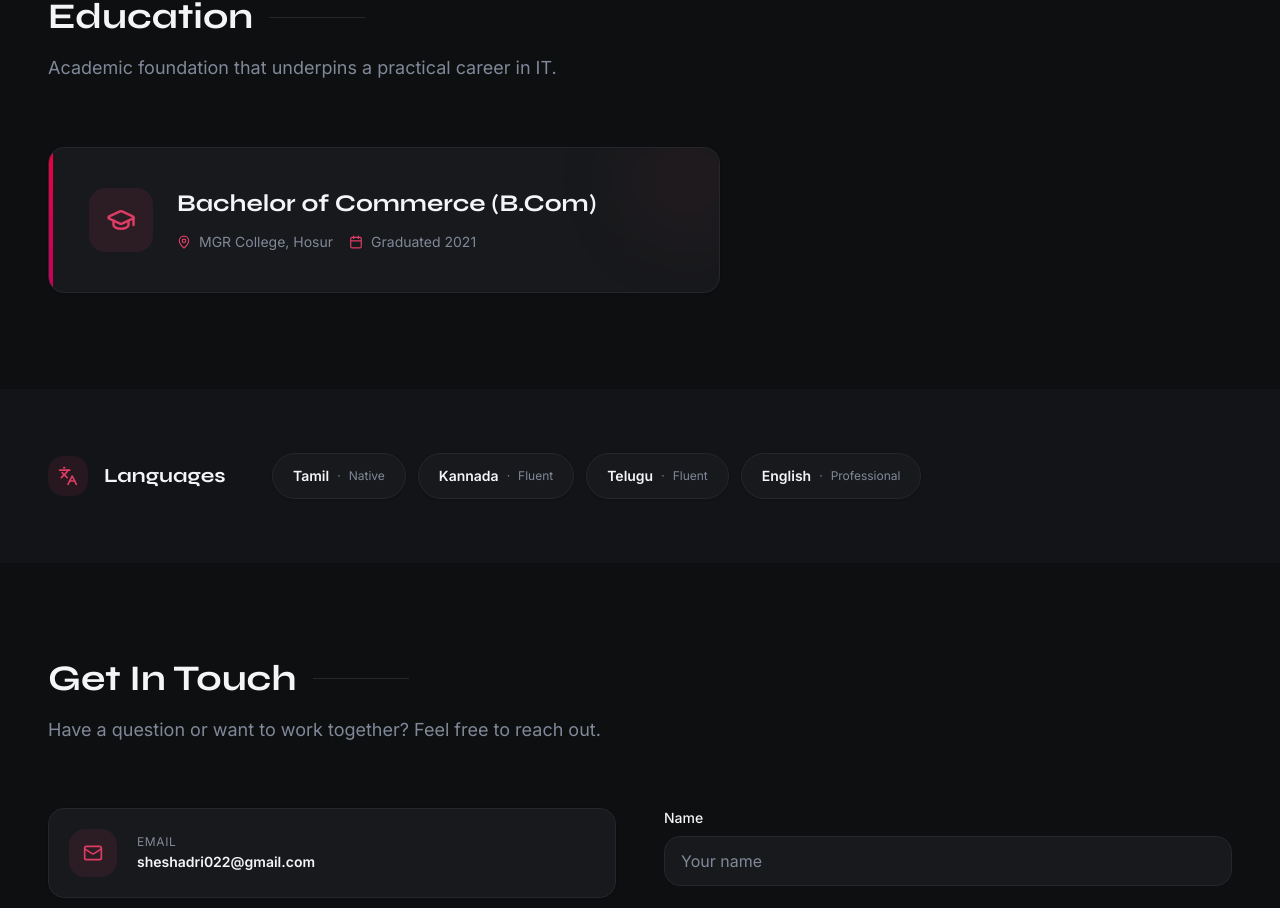
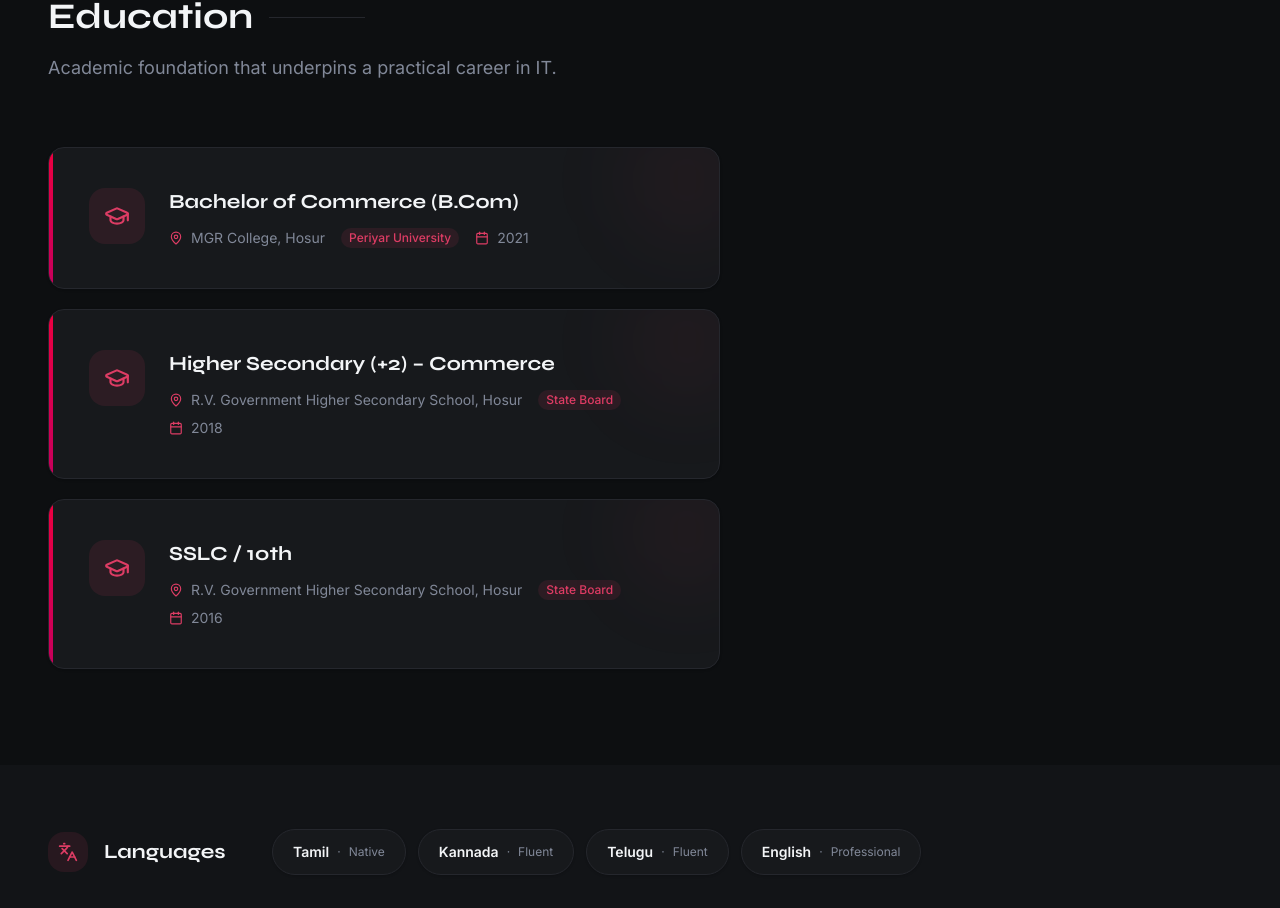
Before and after one commit to sheshadri022/portfolio, a React (Vite) app: page / in a window 1280 px wide. Shown: the part 5752-6660 px from the top of the page. Built offline with nearby package versions, Linux system fonts and the light colour scheme.

Commit message:
Update src/components/Education.tsx

```diff
--- a/src/components/Education.tsx
+++ b/src/components/Education.tsx
@@ -1,5 +1,26 @@
 import { motion } from "framer-motion";
 import { GraduationCap, MapPin, Calendar } from "lucide-react";
+
+const education = [
+  {
+    degree: "Bachelor of Commerce (B.Com)",
+    school: "MGR College, Hosur",
+    board: "Periyar University",
+    year: "2021",
+  },
+  {
+    degree: "Higher Secondary (+2) – Commerce",
+    school: "R.V. Government Higher Secondary School, Hosur",
+    board: "State Board",
+    year: "2018",
+  },
+  {
+    degree: "SSLC / 10th",
+    school: "R.V. Government Higher Secondary School, Hosur",
+    board: "State Board",
+    year: "2016",
+  },
+];
 
 export default function Education() {
   return (
@@ -21,37 +42,43 @@ export default function Education() {
           </p>
         </motion.div>
 
+        <div className="max-w-2xl flex flex-col gap-5">
+          {education.map((edu, idx) => (
             <motion.div
+              key={idx}
               initial={{ opacity: 0, y: 24 }}
               whileInView={{ opacity: 1, y: 0 }}
               viewport={{ once: true, margin: "-80px" }}
-          transition={{ duration: 0.5 }}
-          className="max-w-2xl"
+              transition={{ duration: 0.5, delay: idx * 0.1 }}
+              className="relative p-8 md:p-10 rounded-2xl bg-card border border-border hover:border-primary/40 transition-all shadow-sm group overflow-hidden"
             >
-          <div className="relative p-8 md:p-10 rounded-2xl bg-card border border-border hover:border-primary/40 transition-all shadow-sm group overflow-hidden">
               <div className="absolute top-0 left-0 w-1 h-full bg-gradient-to-b from-rose-600 to-pink-700 rounded-l-2xl" />
               <div className="absolute -top-8 -right-8 w-32 h-32 bg-primary/5 rounded-full blur-2xl group-hover:bg-primary/10 transition-colors duration-500" />
 
               <div className="flex items-start gap-6">
-              <div className="w-16 h-16 rounded-2xl bg-primary/10 text-primary flex items-center justify-center flex-shrink-0 group-hover:bg-primary group-hover:text-primary-foreground transition-all duration-300">
-                <GraduationCap size={30} />
+                <div className="w-14 h-14 rounded-2xl bg-primary/10 text-primary flex items-center justify-center flex-shrink-0 group-hover:bg-primary group-hover:text-primary-foreground transition-all duration-300">
+                  <GraduationCap size={26} />
                 </div>
                 <div>
-                <h3 className="text-2xl font-bold font-heading mb-1">Bachelor of Commerce (B.Com)</h3>
+                  <h3 className="text-xl font-bold font-heading mb-1">{edu.degree}</h3>
                   <div className="flex flex-wrap items-center gap-x-4 gap-y-2 mt-3 text-sm text-muted-foreground">
                     <div className="flex items-center gap-2">
                       <MapPin size={14} className="text-primary" />
-                    <span>MGR College, Hosur</span>
+                      <span>{edu.school}</span>
+                    </div>
+                    <div className="flex items-center gap-1.5 px-2 py-0.5 rounded-full bg-primary/10 text-primary text-xs font-medium">
+                      {edu.board}
                     </div>
                     <div className="flex items-center gap-2">
                       <Calendar size={14} className="text-primary" />
-                    <span>Graduated 2021</span>
-                  </div>
+                      <span>{edu.year}</span>
                     </div>
                   </div>
                 </div>
               </div>
             </motion.div>
+          ))}
+        </div>
       </div>
     </section>
   );
```
Lines whose indentation alone changed are shown as unchanged.
